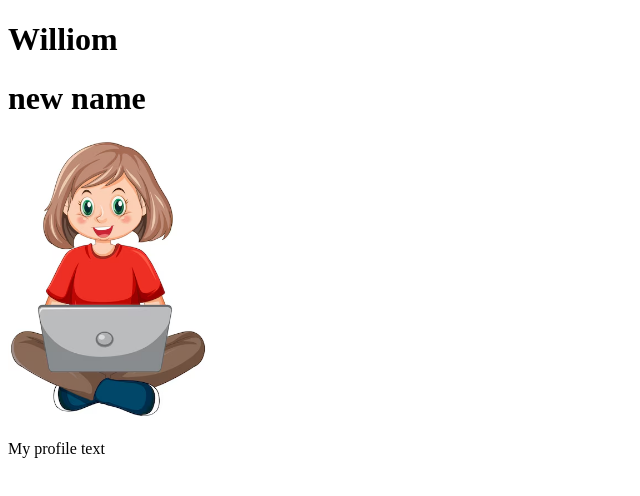
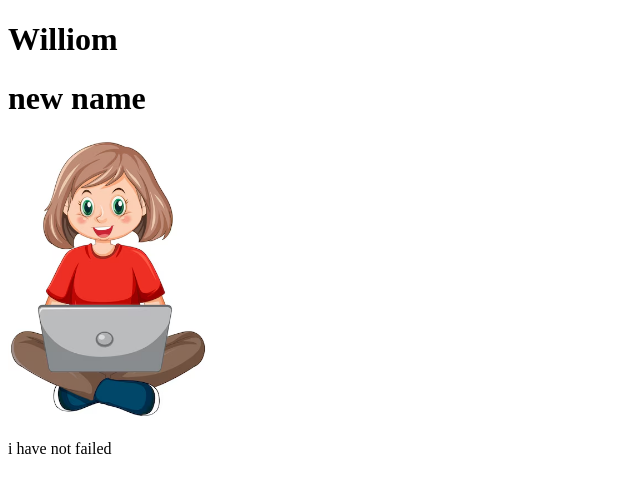
Before and after one commit to AkilaSp-coder/Akila, a plain HTML site: page index.html in a window 1280 px wide. Shown: the full height of the page, 0-640 px from the left. Drawn offline with Linux system fonts and the light colour scheme.

Commit message:
change pharagraph

```diff
--- a/index.html
+++ b/index.html
@@ -9,7 +9,8 @@
    <h1>Williom</h1>
     <h1>new name </h1>
     <img width="200px"   src="profile.avif" alt="">
-    <p>My profile text</p>
+    <p>i have not failed</p>
+
 
 </body>
 </html>
```
